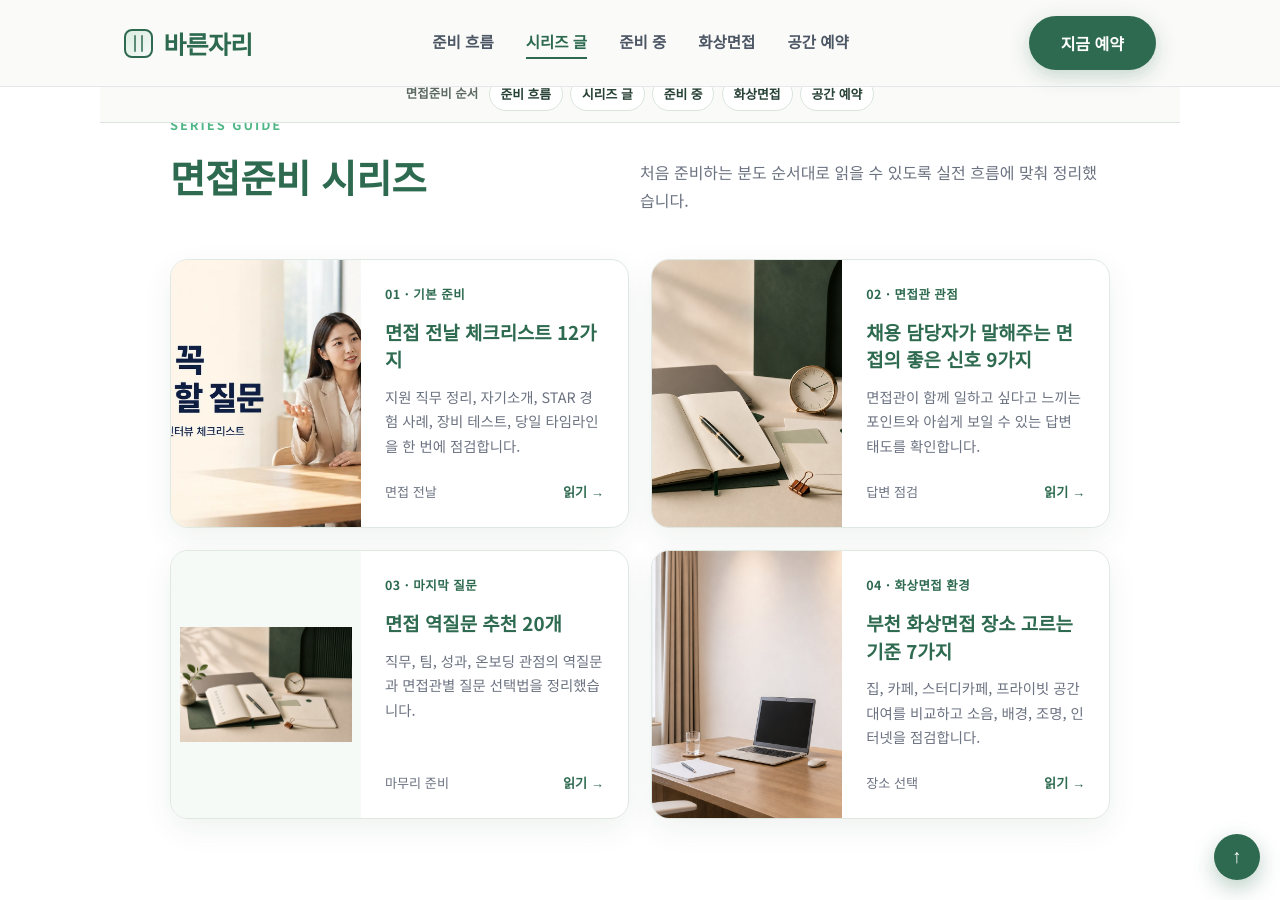
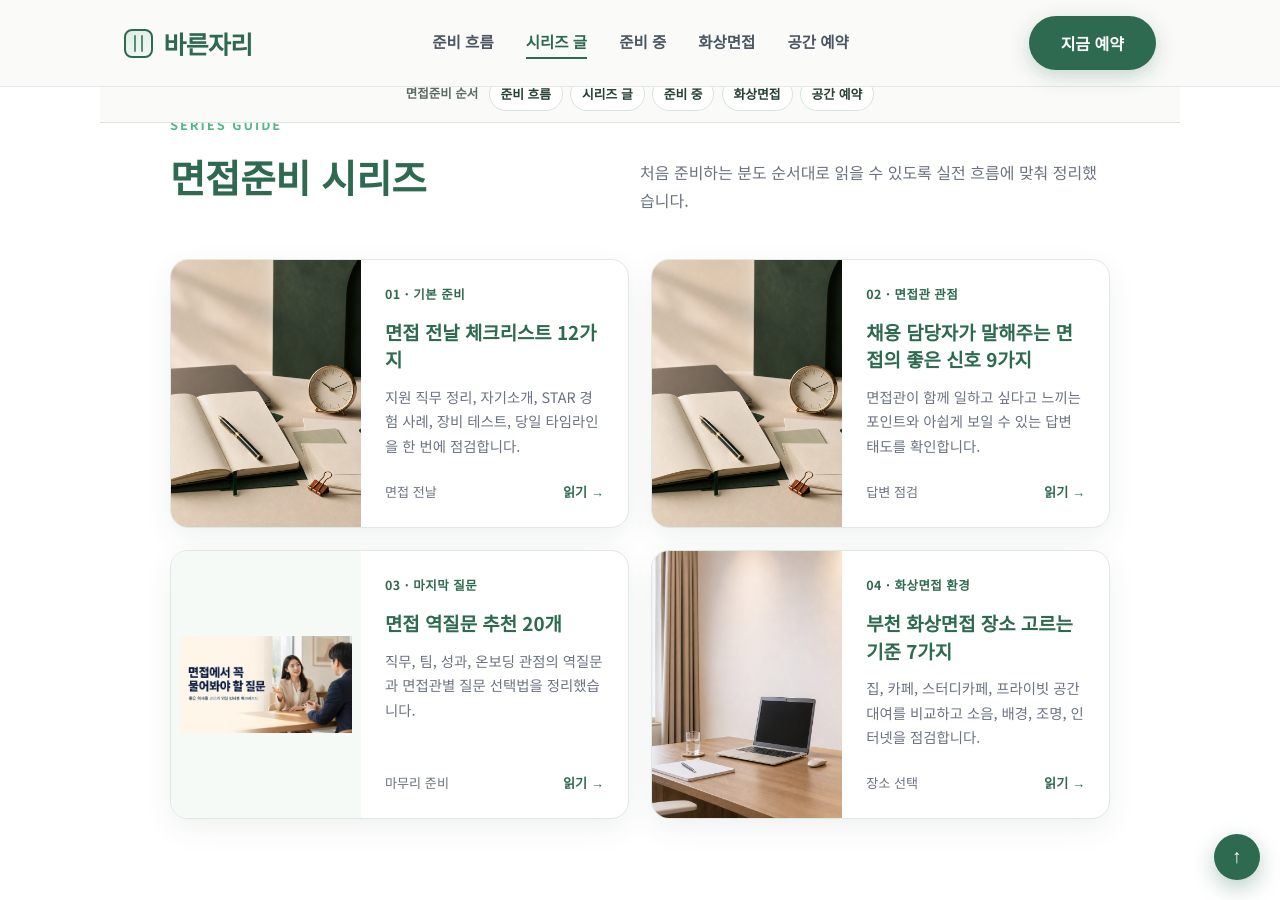
Before and after one commit to bareunspace/blog, a Jekyll site: the page built from interview-prep.html, in a window 1280 px wide and 900 px high, scrolled down 909 px. Built offline with Jekyll 4.4.1, drawn with Linux system fonts in a browser that asks for light colours.

Commit message:
Fix interview guide card images

```diff
--- a/interview-prep.html
+++ b/interview-prep.html
@@ -71,7 +71,7 @@ script_version: 20260711-4
       <div class="blog-guide-grid" aria-label="면접준비 시리즈 글 목록">
         <article class="blog-guide-card">
           <a class="blog-guide-image" href="/posts/interview-prep-checklist/" tabindex="-1" aria-hidden="true">
-            <img src="/images/interview-questions-to-ask.webp" alt="" loading="lazy" />
+            <img src="/images/interview-prep-checklist-cover.jpg" alt="" loading="lazy" />
           </a>
           <div class="blog-guide-content">
             <p class="blog-card-eyebrow">01 · 기본 준비</p>
@@ -99,7 +99,7 @@ script_version: 20260711-4
         </article>
         <article class="blog-guide-card">
           <a class="blog-guide-image blog-guide-image-contain" href="/posts/interview-questions-to-ask/" tabindex="-1" aria-hidden="true">
-            <img src="/images/interview-prep-checklist-cover.jpg" alt="" loading="lazy" />
+            <img src="/images/interview-questions-to-ask.webp" alt="" loading="lazy" />
           </a>
           <div class="blog-guide-content">
             <p class="blog-card-eyebrow">03 · 마지막 질문</p>
```
